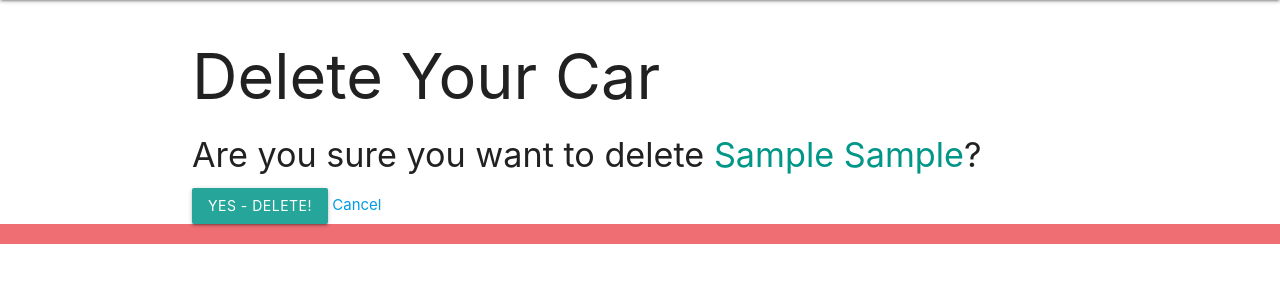
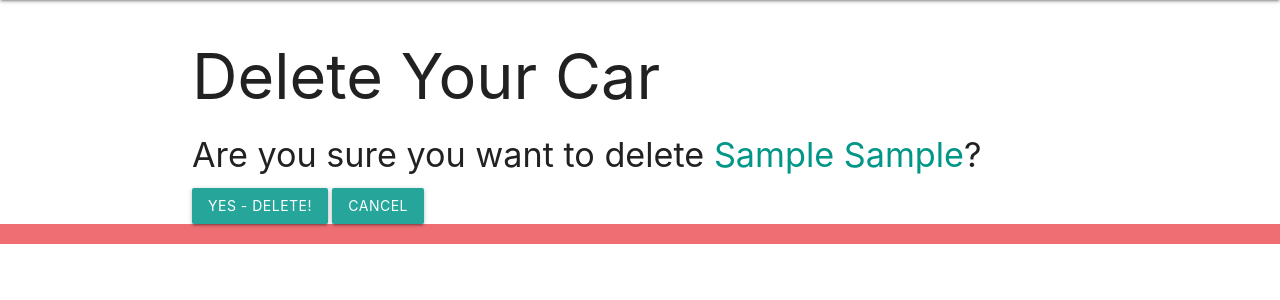
Before and after one commit to AamerShikari/car_collector, a Django app: page /cars/1/delete/ in a window 1280 px wide. Shown: the part 64-364 px from the top of the page. Run offline with Django 4.2, Linux system fonts and the light colour scheme; tables that the repository leaves empty hold one stand-in row (values such as "Sample post").

Commit message:
update delete html

```diff
--- a/main_app/templates/main_app/car_confirm_delete.html
+++ b/main_app/templates/main_app/car_confirm_delete.html
@@ -10,7 +10,7 @@
 <form action="" method="POST">
   {% csrf_token %}
   <input type="submit" value="Yes - Delete!" class="btn">
-  <a href="{% url 'detail' object.id %}">Cancel</a>
+  <a href="{% url 'detail' object.id %}" class="btn">Cancel</a>
 </form>
 
 {% endblock content %}
```
